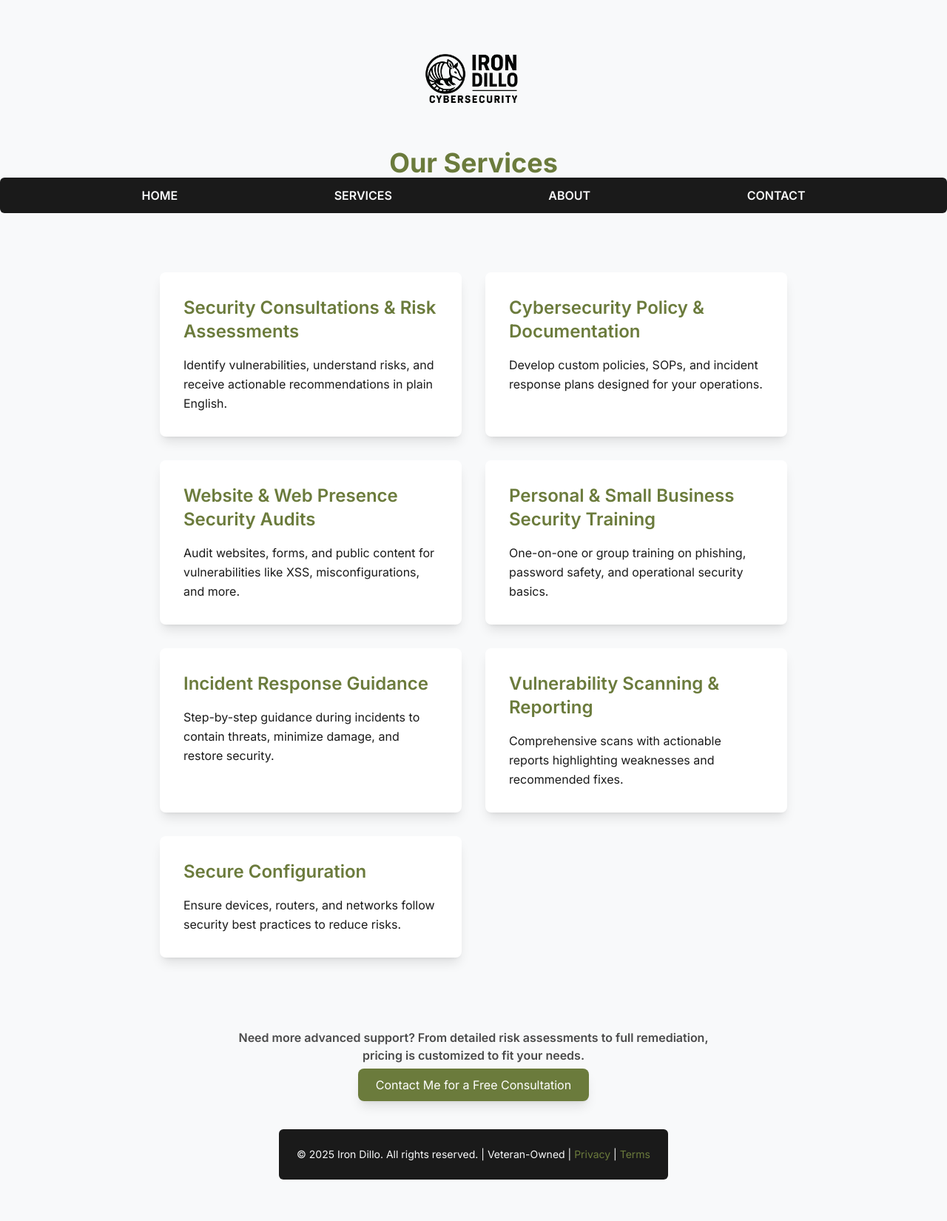
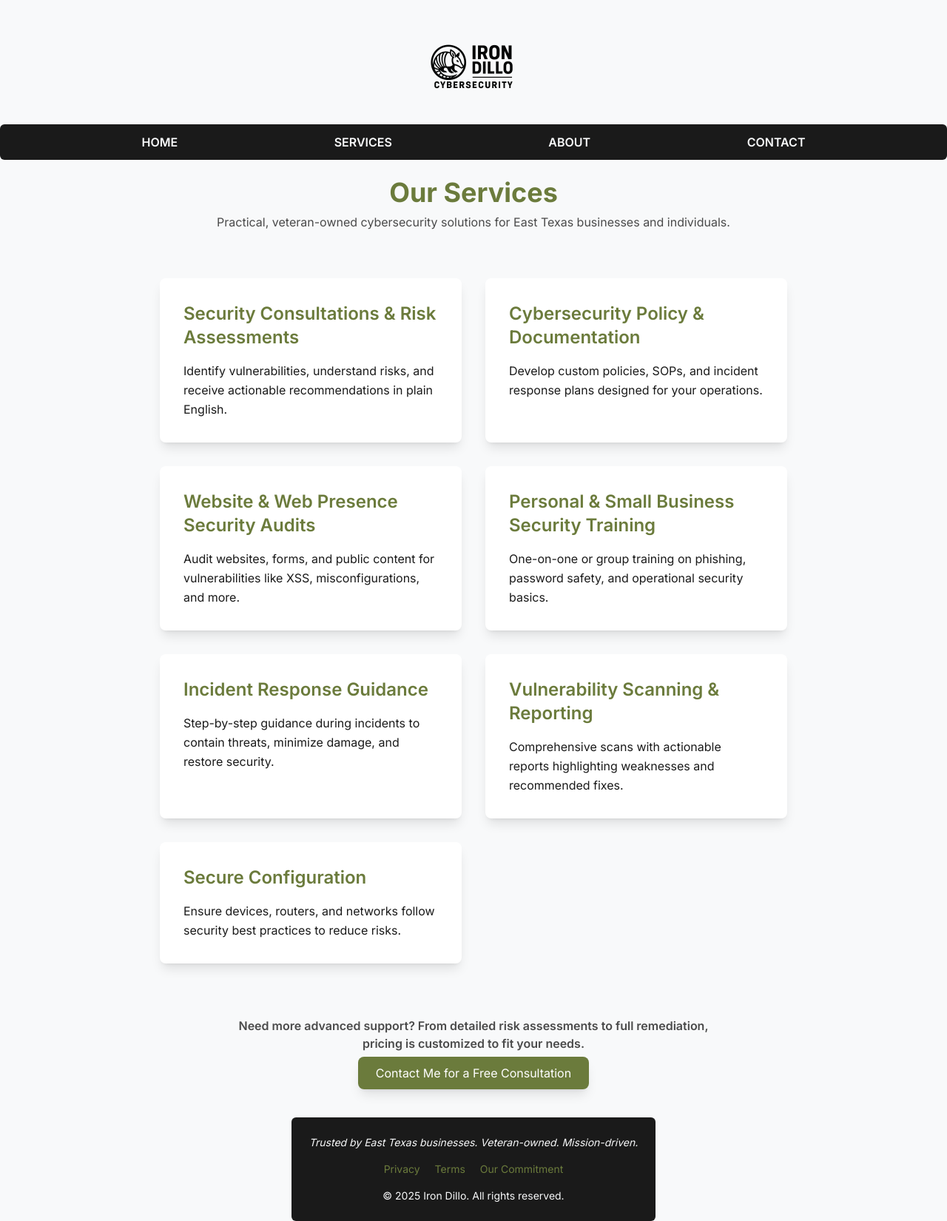
Before and after one commit to Artilleryjoe/irondillo-site, a plain HTML site: page services.html in a window 1280 px wide. Shown: the whole page at 74% size. Before the commit the page ends 1594 px from the top, so only its background shows below. Drawn offline with nearby package versions, Linux system fonts and the light colour scheme.

Commit message:
Update services.html

```diff
--- a/services.html
+++ b/services.html
@@ -36,14 +36,13 @@
 </head>
 <body class="flex flex-col min-h-screen bg-offWhite text-armadilloGray font-inter">
 
-  <!-- Logo Header -->
-  <header class="text-center pt-8 max-w-3xl mx-auto fade-in">
-    <img loading="lazy" src="/assets/irondillo-preview.png" alt="IronDillo cybersecurity armadillo logo" class="mx-auto mb-6 w-36 h-auto" />
-    <h1 class="text-4xl font-extrabold text-oliveGreen">Our Services</h1>
+  <!-- Logo -->
+  <header class="text-center pt-6 max-w-3xl mx-auto fade-in">
+    <img loading="lazy" src="/assets/irondillo-preview.png" alt="IronDillo cybersecurity logo" class="mx-auto mb-4 w-32 h-auto" />
   </header>
 
   <!-- Navigation -->
-  <nav class="bg-armadilloBlack rounded-md mb-8 w-full fade-in">
+  <nav class="bg-armadilloBlack rounded-md mb-6 w-full fade-in">
     <div class="flex justify-evenly flex-wrap">
       <a href="/index.html" class="py-3 px-5 text-offWhite font-semibold uppercase hover:text-oliveGreen hover:underline">Home</a>
       <a href="/services.html" class="py-3 px-5 text-offWhite font-semibold uppercase hover:text-oliveGreen hover:underline">Services</a>
@@ -52,8 +51,14 @@
     </div>
   </nav>
 
+  <!-- Page Title -->
+  <section class="text-center mb-10 fade-in">
+    <h1 class="text-4xl font-extrabold text-oliveGreen">Our Services</h1>
+    <p class="text-armadilloGray mt-2">Practical, veteran-owned cybersecurity solutions for East Texas businesses and individuals.</p>
+  </section>
+
   <!-- Services Grid -->
-  <main class="flex-grow max-w-4xl mx-auto px-6 py-12 grid gap-8 md:grid-cols-2 fade-in">
+  <main class="flex-grow max-w-4xl mx-auto px-6 py-6 grid gap-8 md:grid-cols-2 fade-in">
     <section class="bg-white rounded-lg shadow-lg p-8">
       <h2 class="text-2xl font-semibold text-oliveGreen mb-4">Security Consultations & Risk Assessments</h2>
       <p class="text-armadilloBlack leading-relaxed">Identify vulnerabilities, understand risks, and receive actionable recommendations in plain English.</p>
@@ -103,9 +108,13 @@
 
   <!-- Footer -->
   <footer class="bg-armadilloBlack text-offWhite text-center p-6 mt-12 text-sm max-w-4xl mx-auto rounded-md fade-in">
-    &copy; 2025 Iron Dillo. All rights reserved. | Veteran-Owned |
-    <a href="/privacy.html" class="hover:underline text-oliveGreen">Privacy</a> |
-    <a href="/terms.html" class="hover:underline text-oliveGreen">Terms</a>
+    <p class="mb-4 italic">Trusted by East Texas businesses. Veteran-owned. Mission-driven.</p>
+    <div class="mt-2 space-x-4">
+      <a href="/privacy.html" class="hover:underline text-oliveGreen">Privacy</a>
+      <a href="/terms.html" class="hover:underline text-oliveGreen">Terms</a>
+      <a href="/commitment.html" class="hover:underline text-oliveGreen">Our Commitment</a>
+    </div>
+    <p class="mt-4">&copy; 2025 Iron Dillo. All rights reserved.</p>
   </footer>
 
 </body>
```
